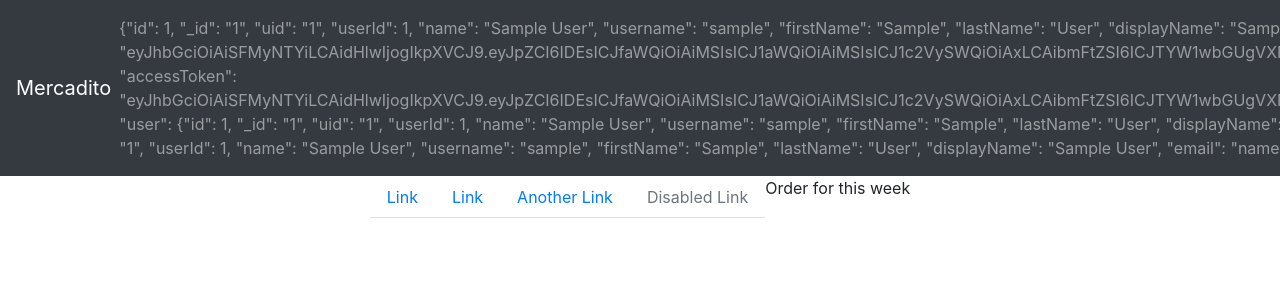
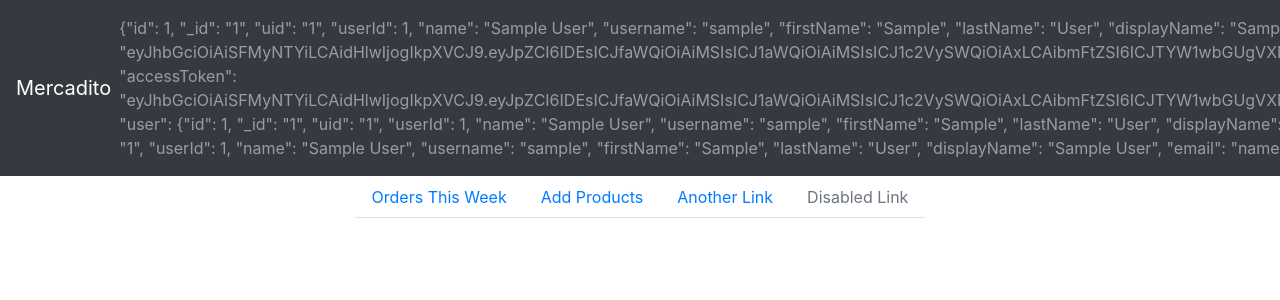
Before and after one commit to wainola/Mercaditofullstack, a React (Create React App) app in the folder client/: page /admin in a window 1280 px wide. Shown: the top 300 px of the page. Built offline with nearby package versions, Linux system fonts and the light colour scheme; sample sign-in values are in the browser's storage.

Commit message:
adding nested routing to navbar menu

```diff
--- a/client/src/containers/admin/admin.js
+++ b/client/src/containers/admin/admin.js
@@ -2,6 +2,7 @@ import React, {Component} from 'react';
 import { connect } from 'react-redux';
 import NavegacionAdmin from './components/navbar';
 import NavMenu from './components/nav_menu';
+import { Route } from 'react-router-dom';
 
 class Admin extends Component{
     render(){
@@ -18,7 +19,8 @@ class Admin extends Component{
                 {/* PRODUCTS RENDER */}
                 <div className="row">
                     <div className="container">
-                        <NavMenu match={this.props.match}/>
+                        {/* <NavMenu match={this.props.match}/> */}
+                        <Route to={`${this.props.match.url}:sectionId`} component={NavMenu} />
                     </div>
                 </div>
             </div>
--- a/client/src/containers/admin/components/nav_menu.js
+++ b/client/src/containers/admin/components/nav_menu.js
@@ -2,21 +2,24 @@ import React, { Component } from 'react';
 import { Nav, NavItem, NavLink } from 'reactstrap';
 import { BrowserRouter, Route, Link, Switch } from 'react-router-dom';
 import OrderThisWeek from './secciones/orders_this_week';
+import AddProductos from './secciones/add_productos';
 
 class NavMenu extends Component{
     constructor(props){
         super(props);
     }
     render(){
+        console.log('navbar menu');
         console.log(this.props);
         return(
+            <div>
                 <div className="row justify-content-center">
                     <Nav tabs>
                         <NavItem>
-                        <NavLink href="#">Link</NavLink>
+                            <Link to={`${this.props.match.url}/ordersThisWeek`} className='nav-link'>Orders This Week</Link>
                         </NavItem>
                         <NavItem>
-                        <NavLink href="#">Link</NavLink>
+                            <Link to={`${this.props.match.url}/addProducts`} className='nav-link'>Add Products</Link>
                         </NavItem>
                         <NavItem>
                             <NavLink href="#">Another Link</NavLink>
@@ -25,11 +28,11 @@ class NavMenu extends Component{
                             <NavLink disabled href="#">Disabled Link</NavLink>
                         </NavItem>
                     </Nav>
-                <BrowserRouter>
-                    <Switch>
-                        <Route exact to={`${this.props.match.url}/orderthisweek`} component={OrderThisWeek} />
-                    </Switch>
-                </BrowserRouter>
+                </div>
+                <div className="row justify-content-center">
+                    <Route path={`${this.props.match.url}/ordersThisWeek`} component={OrderThisWeek} />
+                    <Route path={`${this.props.match.url}/addProducts`} component={AddProductos} />
+                </div>
             </div>
         );
     }
--- a/client/src/containers/admin/components/secciones/orders_this_week.js
+++ b/client/src/containers/admin/components/secciones/orders_this_week.js
@@ -4,7 +4,7 @@ class OrderThisWeek extends Component{
     render(){
         return(
             <div>
-                Order for this week
+                <h1>Orders this week</h1>
             </div>
         );
     }
```
Lines whose indentation alone changed are shown as unchanged.
